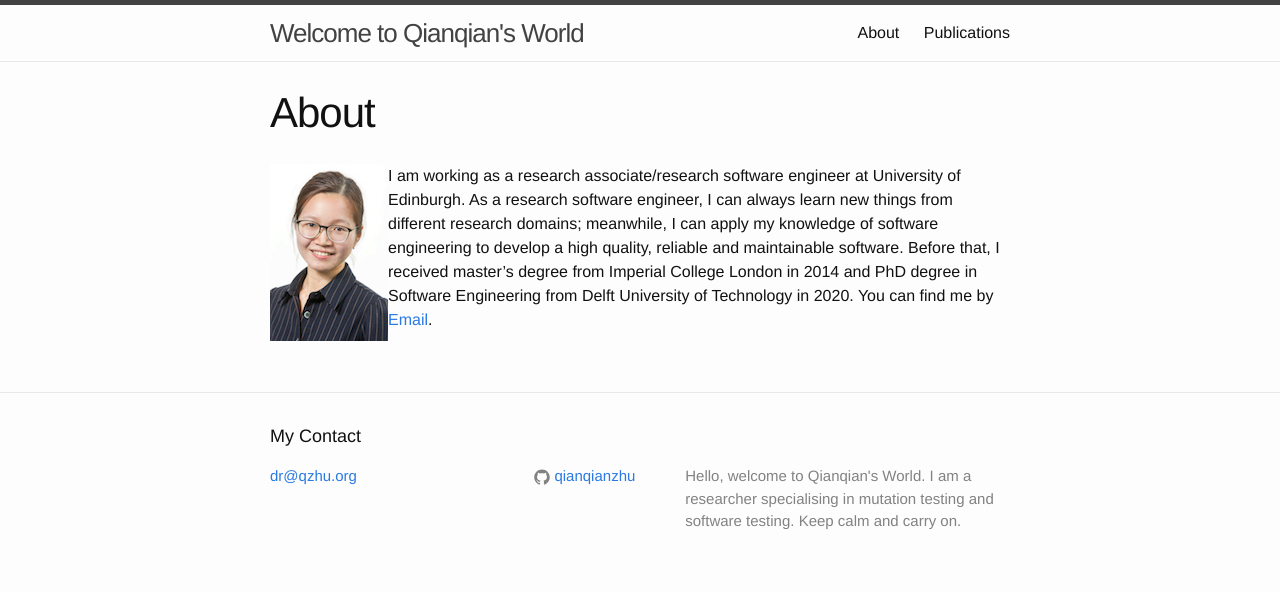
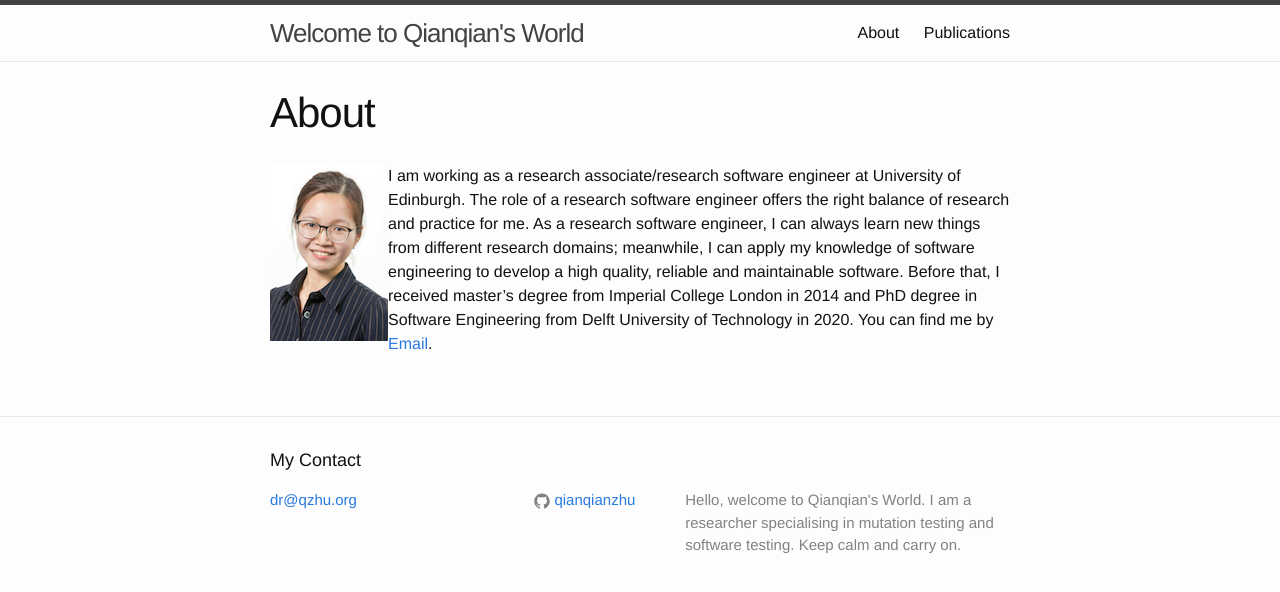
Before and after one commit to qianqianzhu/qianqianzhu.github.io, a Jekyll site: the page built from about.md, in a window 1280 px wide. Shown: the top 592 px of the page. Built offline with Jekyll 4.4.1, drawn with Linux system fonts in a browser that asks for light colours.

Commit message:
tiny fix on about

```diff
--- a/about.md
+++ b/about.md
@@ -6,6 +6,6 @@ permalink: /about/
 <img src="/assets/qianqianzhu.jpg" alt="qianqianzhu" style="float:left">
 
 I am working as a research associate/research software engineer at University of Edinburgh.
-As a research software engineer, I can always learn new things from different research domains; meanwhile, I can apply my knowledge of software engineering to develop a high quality, reliable and maintainable software.
+The role of a research software engineer offers the right balance of research and practice for me. As a research software engineer, I can always learn new things from different research domains; meanwhile, I can apply my knowledge of software engineering to develop a high quality, reliable and maintainable software.
 Before that, I received master’s degree from Imperial College London in 2014 and PhD degree in Software Engineering from Delft University of Technology in 2020.
 You can find me by <a href="mailto:{{ site.email }}">Email</a>.
```
